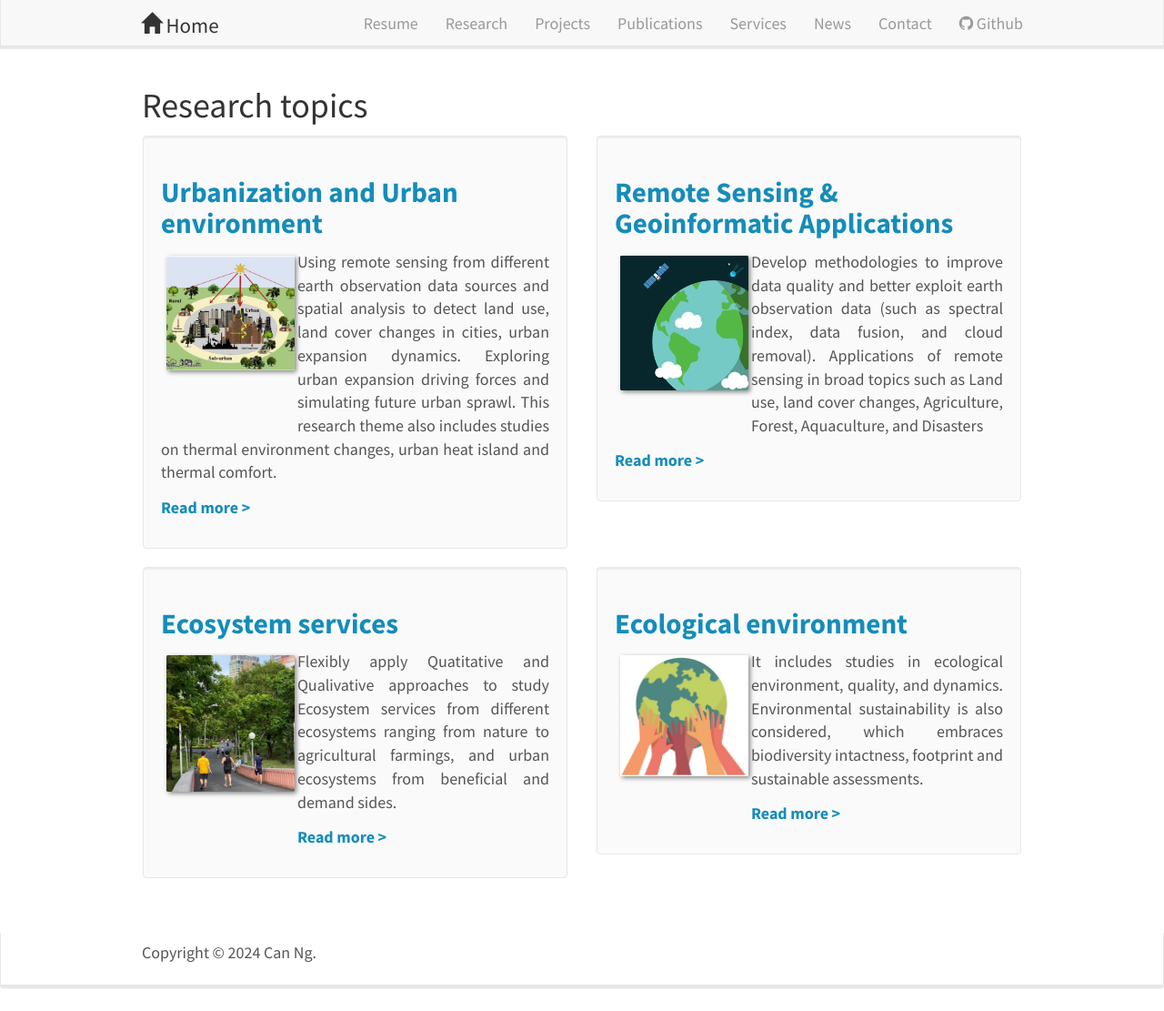
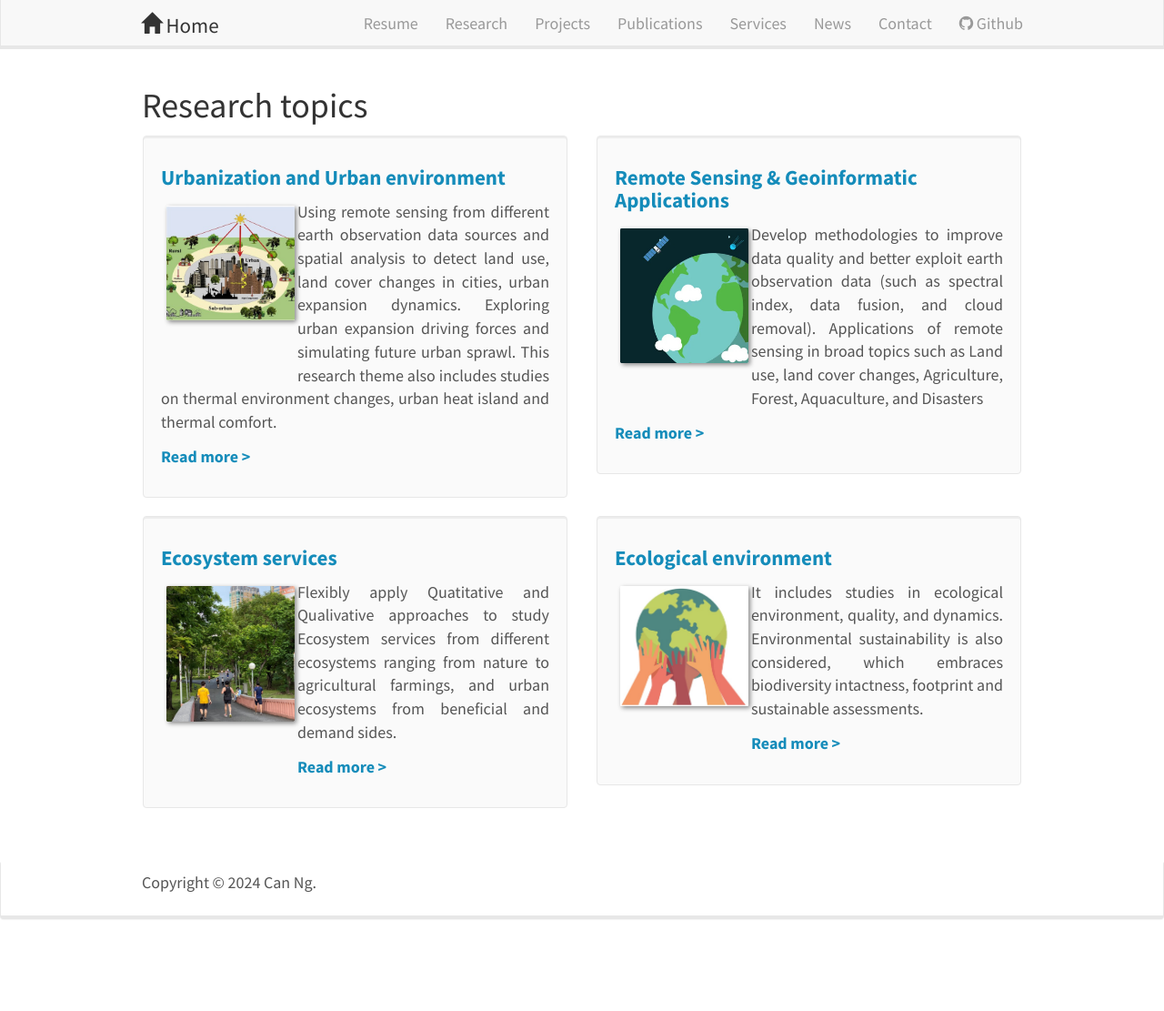
Before and after one commit to canng/cann, a Jekyll site: the page built from _pages/research.md, in a window 1280 px wide and 1111 px high. Shown: the whole window at 91% size. Built offline with Jekyll 4.4.1, drawn with Linux system fonts in a browser that asks for light colours; nearby versions of some CDN libraries.

```diff
--- a/_pages/research.md
+++ b/_pages/research.md
@@ -21,7 +21,7 @@ permalink: /research/
 
 <div class="col-sm-6 clearfix">
  <div class="well">
- <h3><b><a href="{{ publi.link.url }}"><pubtit>{{ publi.title }}</pubtit></a></b></h3>
+ <h4><b><a href="{{ publi.link.url }}"><pubtit>{{ publi.title }}</pubtit></a></b></h4>
 
  <p><b><a href="{{ publi.link.url }}">
  <img src="{{ site.url }}{{ site.baseurl }}/images/pubpic/{{ publi.image }}" class="img-responsive" width="33%" style="float: left" />
```
